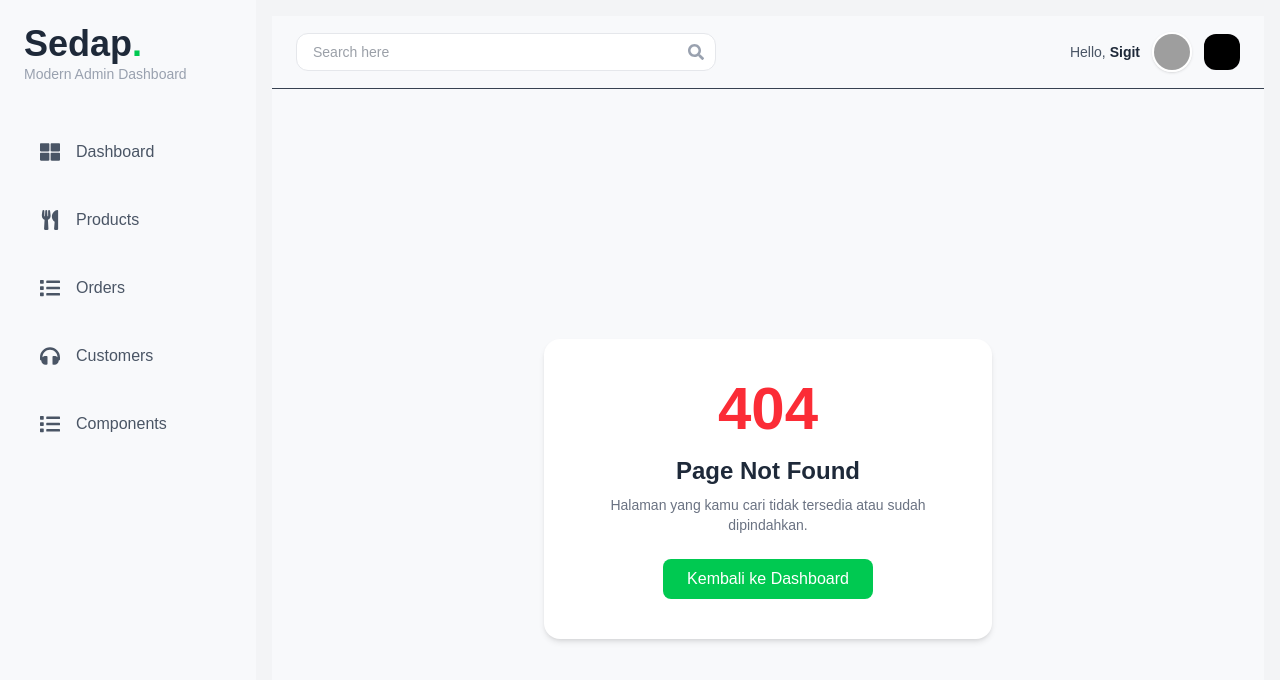
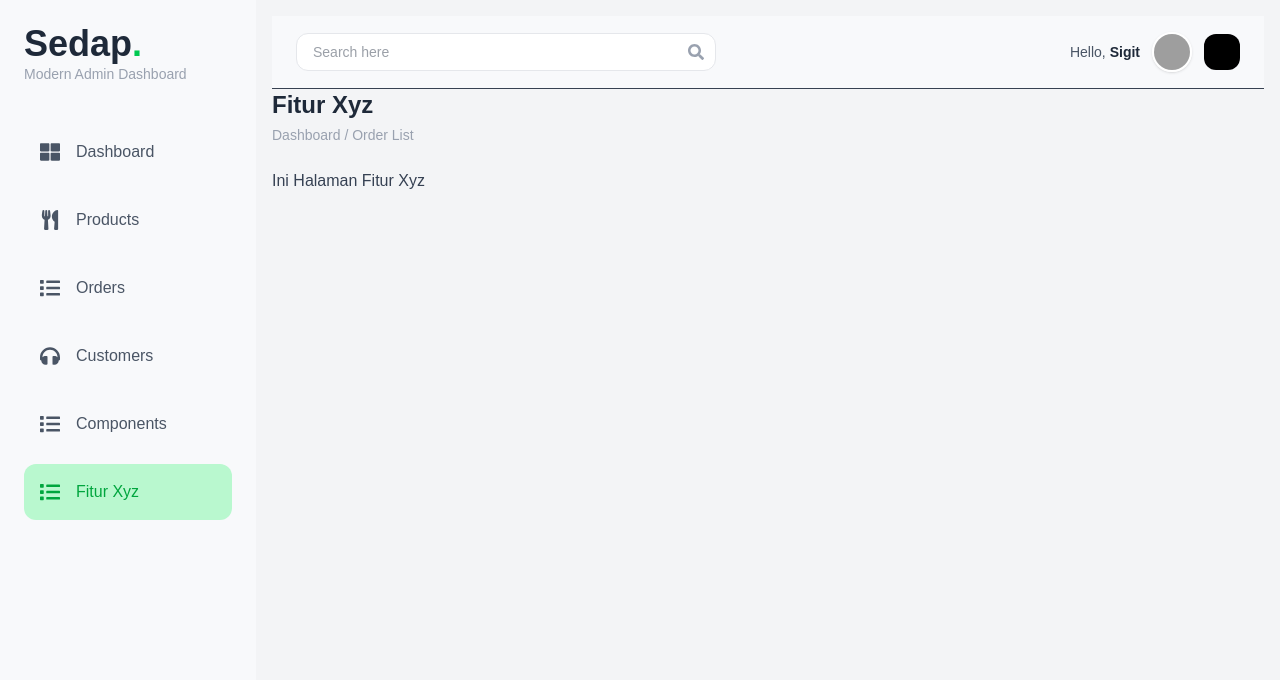
Before and after one commit to sigitprasetyo-pcr/React-Sigit-SIA, a React (Vite) app: page /fitur-xyz in a window 1280 px wide. Before the commit this address had no page. Shown: the top 680 px of the page. Built offline with nearby package versions, Linux system fonts and the light colour scheme; grey boxes are pictures that could not be loaded; a web font is replaced by a local one.

Commit message:
inisialisasi fitur xyz

```diff
--- a/src/App.jsx
+++ b/src/App.jsx
@@ -14,6 +14,7 @@ const Customers = React.lazy(() => import("./pages/Customers"));
 const Product = React.lazy(() => import("./pages/Product"));
 const ProductDetail = React.lazy(() => import("./pages/ProductDetail"));
 const Components = React.lazy(() => import("./pages/Components"));
+const FiturXyz = React.lazy(() => import("./pages/FiturXyz"));
 const NotFound = React.lazy(() => import("./pages/NotFound"));
 const ErrorPage = React.lazy(() => import("./pages/ErrorPage"));
 
@@ -35,6 +36,8 @@ export default function App() {
           <Route path="/products/:id" element={<ProductDetail />} />
 
           <Route path="/components" element={<Components />} />
+
+          <Route path="/fitur-xyz" element={<FiturXyz />} />
 
           <Route
             path="/error/400"
--- a/src/components/Sidebar.jsx
+++ b/src/components/Sidebar.jsx
@@ -57,6 +57,13 @@ export default function Sidebar() {
               Components
             </NavLink>
           </li>
+
+           <li>
+            <NavLink to="/fitur-xyz" className={menuClass}>
+              <FaList className="mr-4 text-xl" />
+              Fitur Xyz
+            </NavLink>
+          </li>
         </ul>
       </div>
     </div>
--- /dev/null
+++ b/src/pages/FiturXyz.jsx
@@ -0,0 +1,16 @@
+import PageHeader from "../components/PageHeader";
+
+export default function FiturXyz() {
+  return (
+    <div>
+      <PageHeader
+        title="Fitur Xyz"
+        breadcrumb="Dashboard / Order List"
+      />
+
+      <p className="mt-5 text-gray-700">
+        Ini Halaman Fitur Xyz
+      </p>
+    </div>
+  );
+}
```
